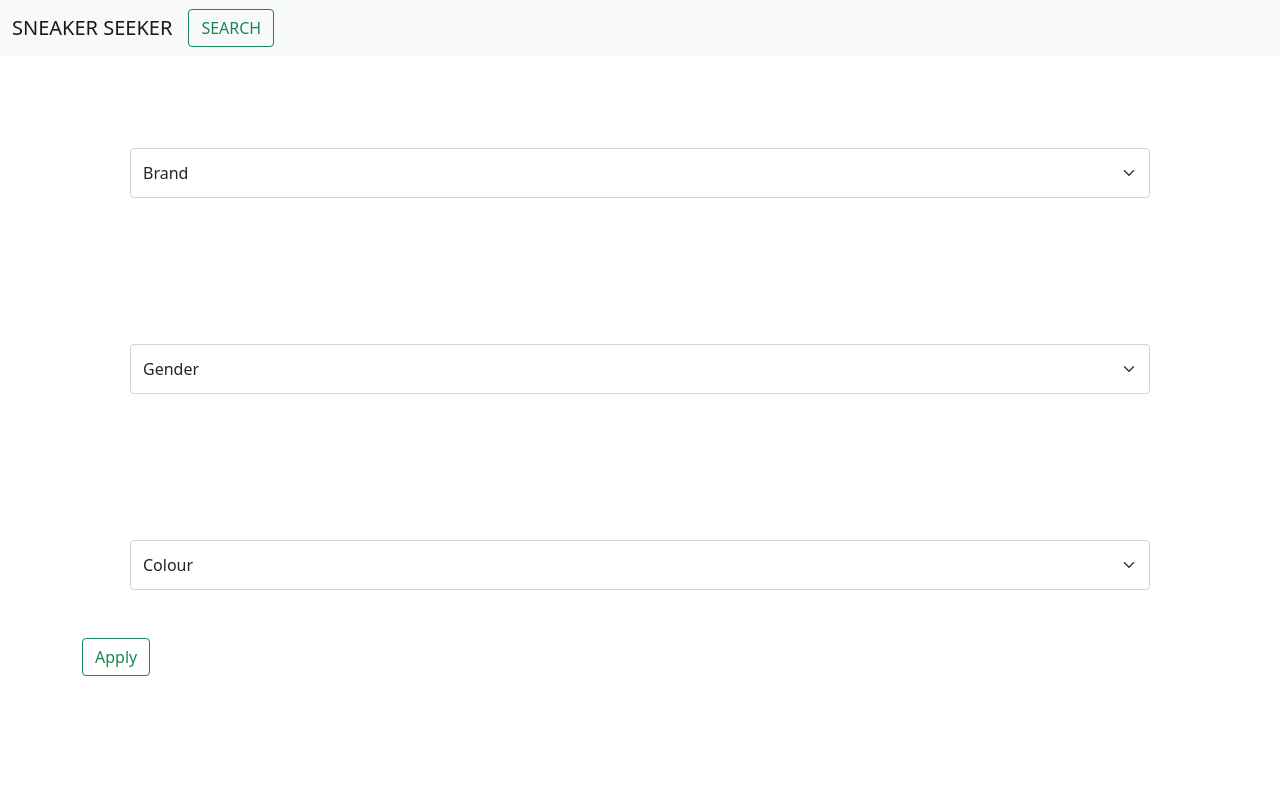
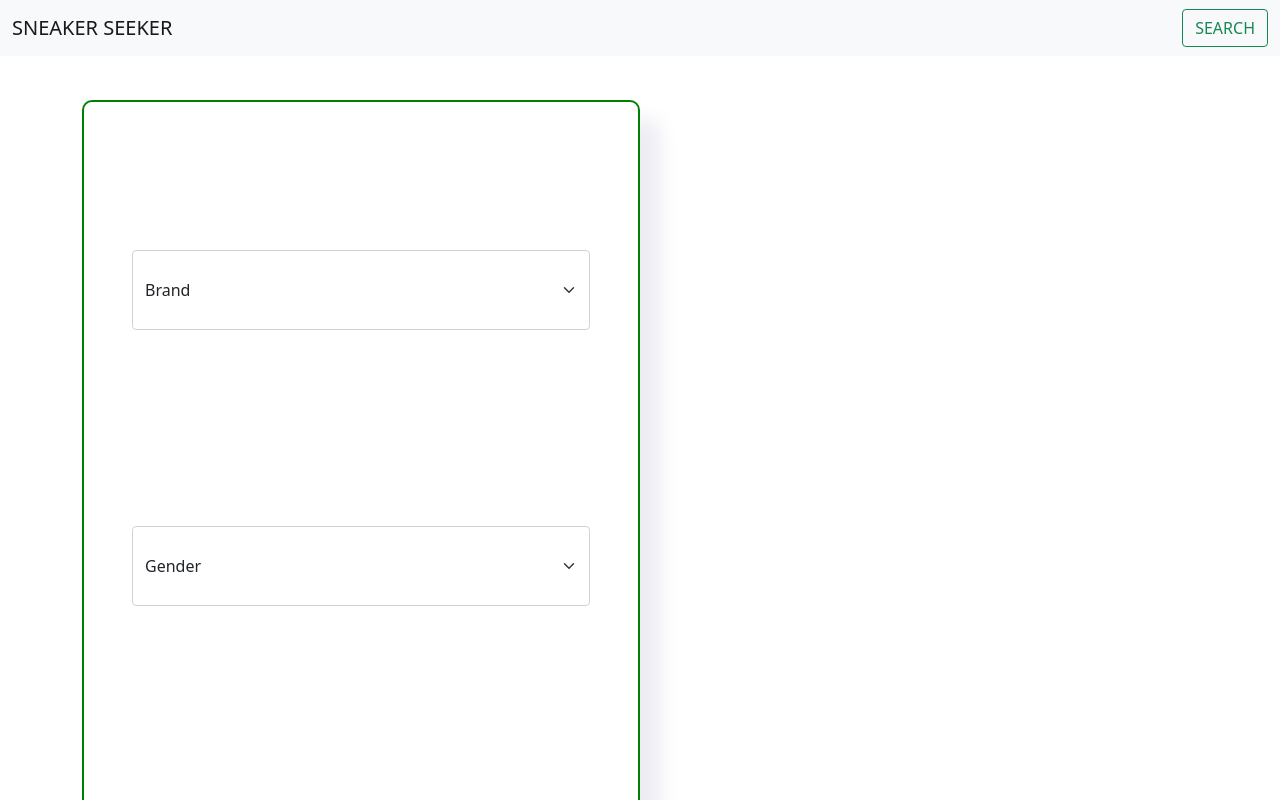
Before and after one commit to InfobyAdrienne/Sneaker-Seeker-Demo, a React (Create React App) app in the folder client/: page /search in a window 1280 px wide. Shown: the top 800 px of the page. Built offline with nearby package versions, Linux system fonts and the light colour scheme; the HTML template or start-up script is replaced by a standard one.

Commit message:
Changes to search page css

```diff
--- a/client/src/App.css
+++ b/client/src/App.css
@@ -12,25 +12,24 @@ h1 {
   margin-left: 50px;
 }
 
+/* HOME */
+
 /* SEARCH */
 .container {
-  margin-top: 50px;
-}
-.right-col {
-  width: 50%;
-  float: right;
+  margin-top: 100px;
 }
 
-.left-col {
- width: 50%;
- border-radius: 10px;
- border: 2px solid green;
- box-shadow: 20px 20px 20px rgba(236,236,243,255);
- float: left;
+.column {
+  width: 50%;
+  border-radius: 10px;
+  border: 2px solid green;
+  box-shadow: 20px 20px 20px rgba(236, 236, 243, 255);
+  float: left;
+  height: 100%;
 }
 
 .custom-select {
-  height: 50px;
+  height: 80px;
 }
 
 .form-btn {
@@ -39,23 +38,4 @@ h1 {
   margin-bottom: 50px;
 }
 
-.card-container {
-  margin-top: 50px;
-}
-
-.results-card {
-  width: 20rem;
-  height: 20rem;
-}
-
-ul {
-  list-style-type: none;
-}
-
-.card-img {
-  width: 100%;
-  height: 15vw;
-  object-fit: cover;
-}
-
-/* RESULTS*/
+/* INSPIRE*/
--- a/client/src/App.js
+++ b/client/src/App.js
@@ -5,7 +5,6 @@ import Inspire from "./components/Inspire";
 import Home from "./components/Home";
 import DataFetching from "./components/DataFetching";
 import { Button, Navbar, Nav, Container } from "react-bootstrap";
-// import { Row, Col } from "react-bootstrap";
 import "bootstrap/dist/css/bootstrap.min.css";
 import "./App.css";
 
@@ -20,34 +19,15 @@ export default function App() {
           <Navbar.Toggle aria-controls="navbarScroll" />
           <Navbar.Collapse id="navbarScroll">
             <Nav
-              class="navbar"
               className="me-auto my-2 my-lg-0"
               navbarScroll
             ></Nav>
-            <Button class="nav-search" href="/search" variant="outline-success">
+            <Button className="nav-search" href="/search" variant="outline-success">
               SEARCH
             </Button>
           </Navbar.Collapse>
         </Container>
       </Navbar>
-
-      {/* <Container>
-        <div class="title">
-          <h1>FIND YOUR PERFECT SNEAKERS</h1>
-        </div>
-        <Row>
-          <Col>
-            <Button class="search-btn" href="/search" variant="secondary">
-              I KNOW WHAT I WANT
-            </Button>
-          </Col>
-          <Col>
-            <Button href="/inspire" variant="outline-success">
-              INSPIRE ME
-            </Button>
-          </Col>
-        </Row>
-      </Container> */}
 
       <Routes>
         <Route path="/search" element={<Search />}></Route>
@@ -56,6 +36,5 @@ export default function App() {
         <Route path="/" element={<Home />}></Route>
       </Routes>
       </BrowserRouter>
-      // </div>
   );
 }
--- a/client/src/components/Home.js
+++ b/client/src/components/Home.js
@@ -1,22 +1,16 @@
 import React from 'react';
-import {
-  Button,
-  Container,
-  Row,
-  Col,
-  Stack,
-} from "react-bootstrap";
+import { Button, Container } from "react-bootstrap";
+import { Row, Col, Stack } from "react-bootstrap";
 import "bootstrap/dist/css/bootstrap.min.css";
-
-
+import "../App.css";
 
 const Home = (props) => {
   return (
-    <Container style={{ backgroundImage: "url(/trainers.jpg)" }}>
+    <Container>
     <Row className="justify-content-md-center">
       <Col sm="3"></Col>
       <Col sm="6">
-        <div class="title">
+        <div className="title">
           <h1>FIND YOUR PERFECT SNEAKERS</h1>
         </div>
         <Stack
@@ -24,10 +18,10 @@ const Home = (props) => {
           direction="horizontal"
           className="col-md-7 mx-auto buttons-class"
         >
-          <Button href="/search" variant="secondary">
+          <Button href="/search" variant="outline-success">
             I KNOW WHAT I WANT
           </Button>
-          <Button href="/inspire" variant="outline-secondary">
+          <Button href="/inspire" variant="outline-success">
             INSPIRE ME
           </Button>
         </Stack>
--- a/client/src/components/Search.js
+++ b/client/src/components/Search.js
@@ -46,14 +46,10 @@ function Search() {
     <body>
       <div>
         <div>
-          <Container class="Container">
+          <Container className="Container">
             <Row>
               <Form>
-                <Col class="right-col">
-                  {/* <img src="" alt="Trainers" /> */}
-                </Col>
-
-                <Col class="left-col">
+              <Col className="column">
                   <form>
                     <div className="container p-5">
                       <Form.Select
@@ -121,7 +117,7 @@ function Search() {
                     </div>
 
                     <Button
-                      class="form-btn"
+                      className="form-btn"
                       variant="outline-success"
                       type="Submit"
                       value="Submit"
@@ -158,7 +154,7 @@ function Search() {
                       </p>
                       <p>Sneaker: {sneaker.shoe}</p>
                       <p>Brand: {sneaker.brand}</p>
-                      <p>Colourway: {sneaker.colorway}</p>
+                      <p>Colour: {sneaker.colorway}</p>
                       <p>Release Date: {sneaker.releaseDate}</p>
                       <img src={sneaker.media.thumbUrl} alt="sneaker" />
                     </>
```
